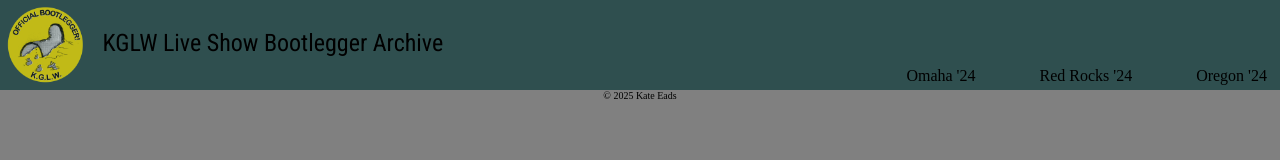
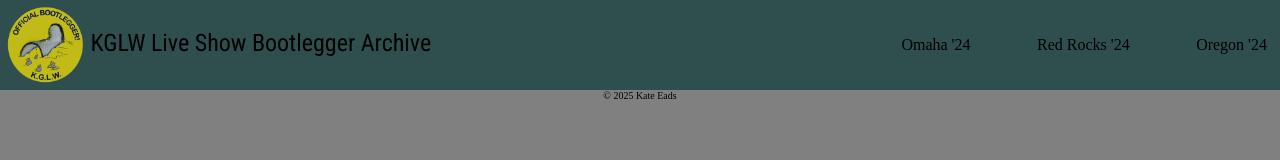
Before and after one commit to k8eads/topic_page, a plain HTML site: page index.html in a window 1280 px wide. Drawn offline with Linux system fonts and the light colour scheme.

Commit message:
restructures nav markup for better styling
In the html:
1. adds a new div inside the nav element to wrap the right side links. Now there are two flex children (both divs) inside the nav element, which is serving as a flex container.
2. Adds class names to both of the divs in the nav element so they can be styled separately.

In the CSS:
3. changing align-items on the nav from flex-end to center will vertically align the flex children by centering them along the cross-axis of the flex container.

4. Adding class selectors (.logo-links and .nav-links) instead of generic element selectors (div and a) allows the ability to target different parts of the nav with more specificity.

```diff
--- a/css/style.css
+++ b/css/style.css
@@ -15,20 +15,20 @@ html {
 nav {
     display: flex;
     justify-content: space-between;
-    align-items: flex-end;
+    align-items: center;
     padding: .5em;
     background-color: darkslategray;
 
 }
-nav div {
+.logo-links {
     flex: 1;
     font-size: 2.4em;
     font-family: 'Roboto Condensed', sans-serif;
 }
-nav a{
+.nav-links a {
     margin-right: 4em;
 }
-nav a:last-of-type {
+.nav-links a:last-of-type {
     margin-right: .5em;
 }
 nav img{
--- a/index.html
+++ b/index.html
@@ -11,16 +11,18 @@
 </head>
 <body>
     <nav>
-        <div>
+        <div class="logo-links">
             <p>
                 <a class="logo" href="https://kinggizzardandthelizardwizard.com/bootlegger">
                     <img alt="bootlegger logo" src="media/img/bootleg.png"></a>
                 KGLW Live Show Bootlegger Archive
             </p>
         </div>
-        <a class="link" href="">Omaha '24</a>
-        <a class="linka" href="index.html">Red Rocks '24</a>
-        <a class="link" href="">Oregon '24</a>
+        <div class="nav-links">
+            <a class="link" href="">Omaha '24</a>
+            <a class="linka" href="index.html">Red Rocks '24</a>
+            <a class="link" href="">Oregon '24</a>
+        </div>
     </nav>
     <section>
 
```
